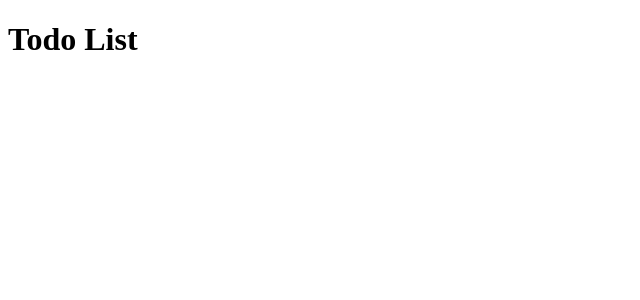
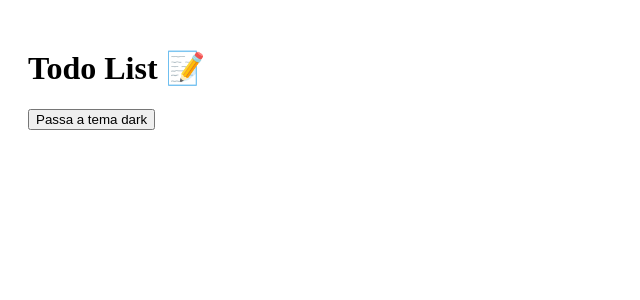
Before and after one commit to nicolomegha/todo-list-react-ts, a React (Vite) app in the folder todo-list-manteia/: page / in a window 1280 px wide. Shown: the top 300 px of the page, without its empty margins (0-640 px from the left). Built offline with nearby package versions, Linux system fonts and the light colour scheme.

Commit message:
Step 1: aggiunto ThemeContext con toggle tema ottimizzato

```diff
--- a/todo-list-manteia/src/App.tsx
+++ b/todo-list-manteia/src/App.tsx
@@ -1,7 +1,14 @@
+import { useTheme } from './context/ThemeContext'
+
 function App() {
+  const { theme, toggleTheme } = useTheme();
+
   return (
-    <div>
-      <h1>Todo List</h1>
+    <div style={{ padding: '20px' }}>
+      <h1>Todo List 📝</h1>
+      <button onClick={toggleTheme}>
+        Passa a tema {theme === 'light' ? 'dark' : 'light'}
+      </button>
     </div>
   );
 }
--- /dev/null
+++ b/todo-list-manteia/src/context/ThemeContext.tsx
@@ -0,0 +1,51 @@
+import React, { createContext, useContext, useMemo, useState, type ReactNode } from 'react';
+
+type Theme = 'light' | 'dark';
+
+interface ThemeContextType {
+  theme: Theme;
+  toggleTheme: () => void;
+}
+
+const ThemeContext = createContext<ThemeContextType | undefined>(undefined);
+
+interface ThemeProviderProps {
+  children: ReactNode;
+}
+
+export const ThemeProvider = ({ children }: ThemeProviderProps) => {
+  const [theme, setTheme] = useState<Theme>('light');
+
+  const toggleTheme = () => {
+    setTheme(prev => (prev === 'light' ? 'dark' : 'light'));
+  };
+
+
+  const value = useMemo(() => ({ theme, toggleTheme }), [theme]);
+
+
+  const appStyle: React.CSSProperties = {
+    backgroundColor: theme === 'light' ? '#ffffff' : '#1e1e1e',
+    color: theme === 'light' ? '#000000' : '#ffffff',
+    minHeight: '100vh',
+    transition: 'background-color 0.3s, color 0.3s',
+  };
+
+  return (
+    <ThemeContext.Provider value={value}>
+      <div style={appStyle}>
+        {children}
+      </div>
+    </ThemeContext.Provider>
+  );
+};
+
+
+// eslint-disable-next-line react-refresh/only-export-components
+export const useTheme = (): ThemeContextType => {
+  const context = useContext(ThemeContext);
+  if (!context) {
+    throw new Error('useTheme deve essere usato all’interno di un ThemeProvider');
+  }
+  return context;
+};
--- a/todo-list-manteia/src/main.tsx
+++ b/todo-list-manteia/src/main.tsx
@@ -1,9 +1,13 @@
 import React from 'react'
 import ReactDOM from 'react-dom/client'
 import App from './App'
+import { ThemeProvider } from './context/ThemeContext'
 
 ReactDOM.createRoot(document.getElementById('root')!).render(
   <React.StrictMode>
+    <ThemeProvider>
     <App />
+    </ThemeProvider>
+
   </React.StrictMode>,
 )
```
Also changed, not shown: todo-list-manteia/src/components/AddTodo.tsx (added), todo-list-manteia/src/components/TodoItem.tsx (added), todo-list-manteia/src/components/TodoList.tsx (added).
